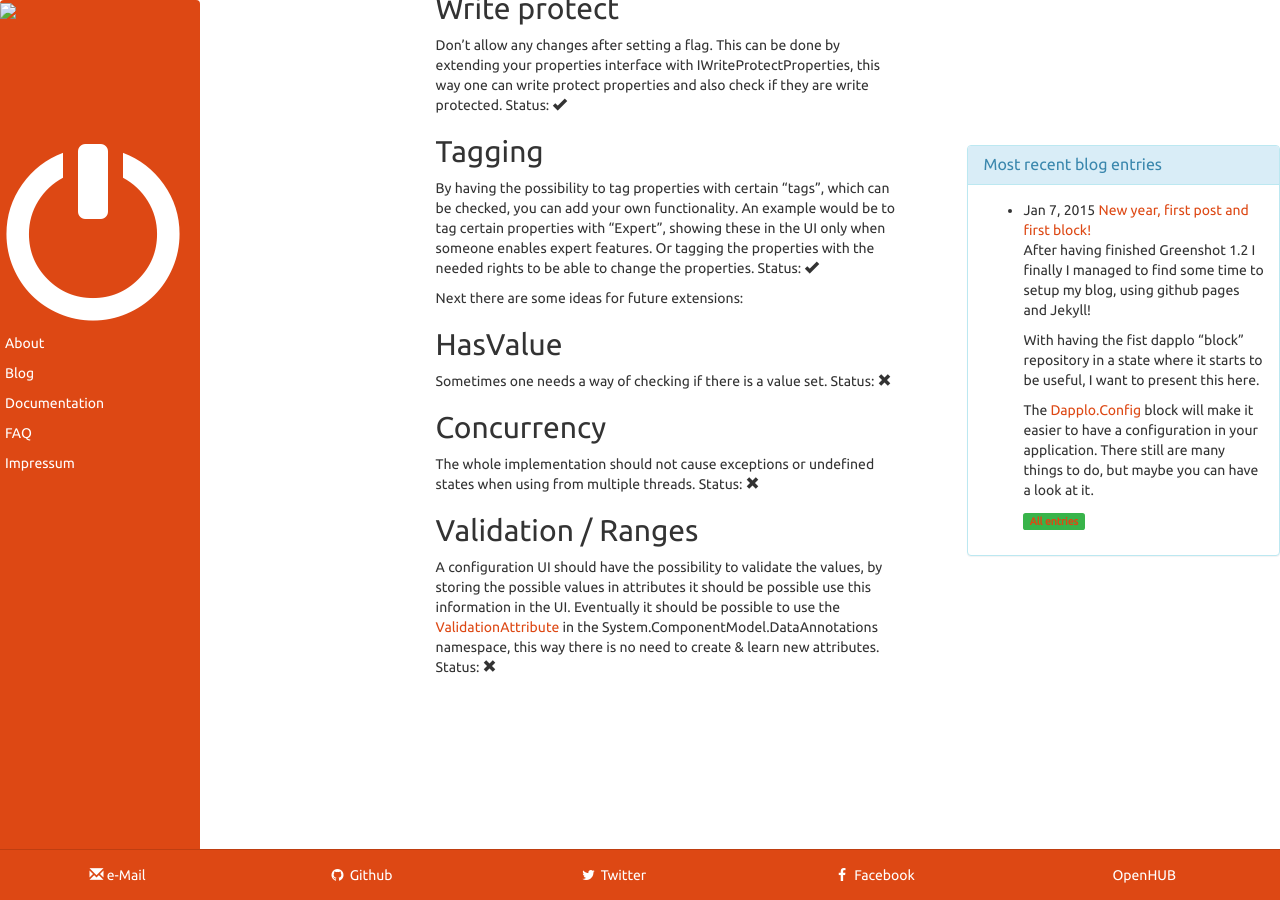
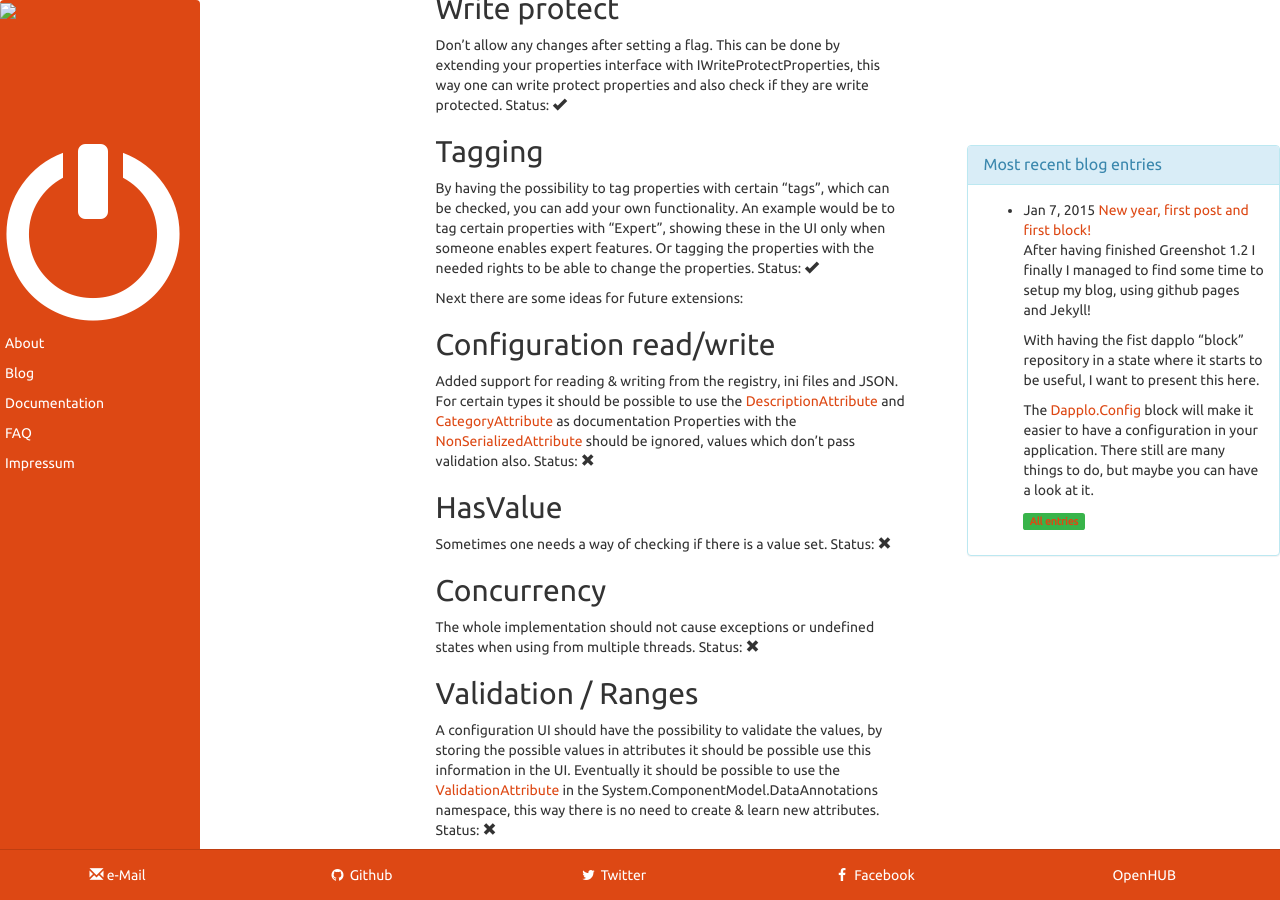
Before and after one commit to dapplo/dapplo.github.io, a Jekyll site: the page built from _blocks/Dapplo.Config.md, in a window 1280 px wide and 900 px high, scrolled down 1461 px. Built offline with Jekyll 4.4.1, drawn with Linux system fonts in a browser that asks for light colours; Markdown is read by kramdown in place of the engine named in the settings.

Commit message:
Added config file support ideas

```diff
--- a/_blocks/Dapplo.Config.md
+++ b/_blocks/Dapplo.Config.md
@@ -62,6 +62,14 @@ Status: <span class="glyphicon glyphicon-ok"/>
 
 Next there are some ideas for future extensions:
 
+Configuration read/write
+------------------------
+Added support for reading & writing from the registry, ini files and JSON.
+For certain types it should be possible to use the [DescriptionAttribute](https://msdn.microsoft.com/en-us/library/system.componentmodel.descriptionattribute.aspx) and [CategoryAttribute](https://msdn.microsoft.com/en-us/library/system.componentmodel.categoryattribute.aspx) as documentation
+Properties with the [NonSerializedAttribute](https://msdn.microsoft.com/en-us/library/system.nonserializedattribute.aspx) should be ignored, values which don't pass validation also.
+Status: <span class="glyphicon glyphicon-remove"/>
+
+
 HasValue
 --------
 Sometimes one needs a way of checking if there is a value set.
```
Also changed, not shown: other parts of _blocks/Dapplo.Config.md (+1 -1 lines).
